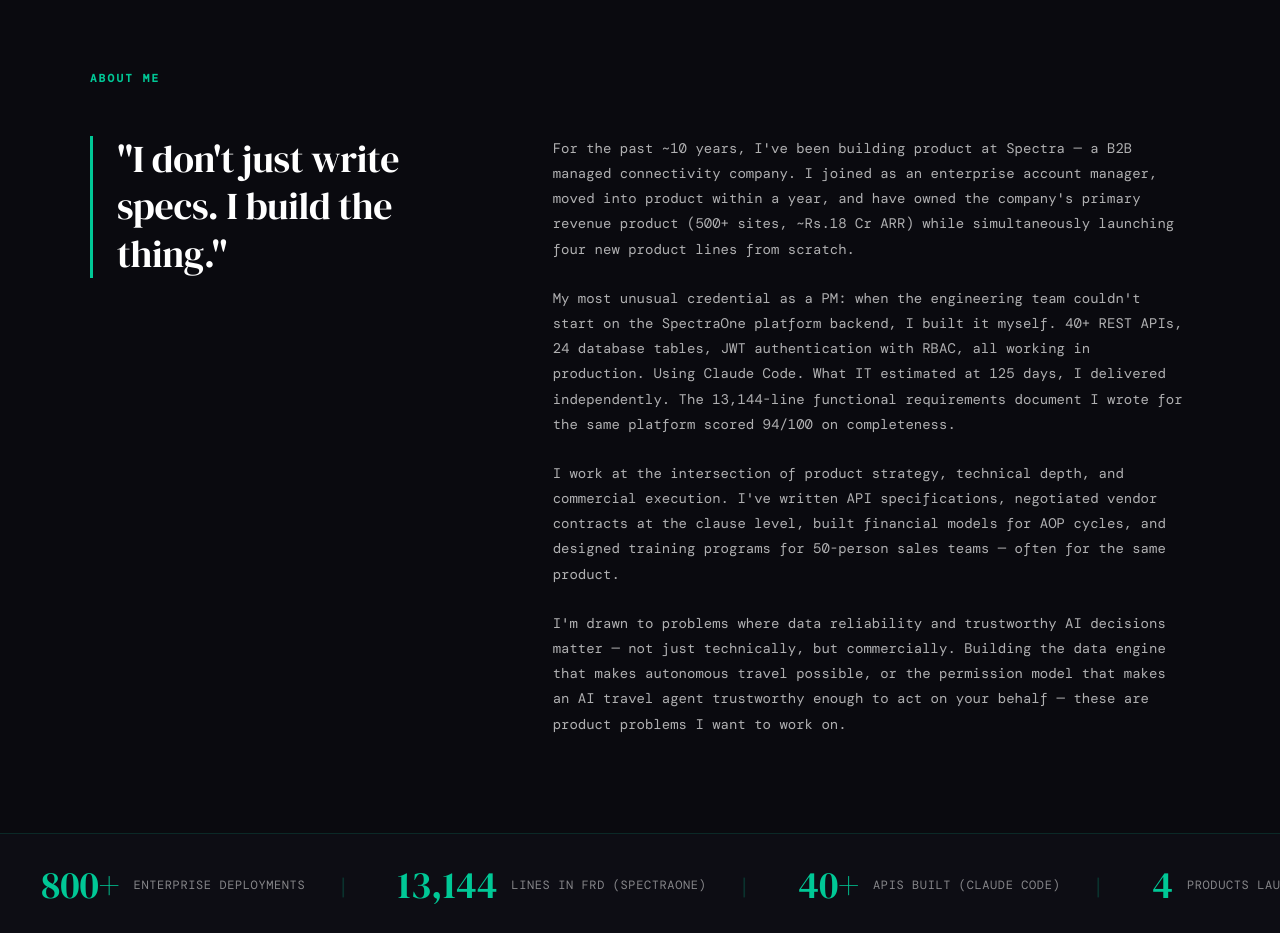
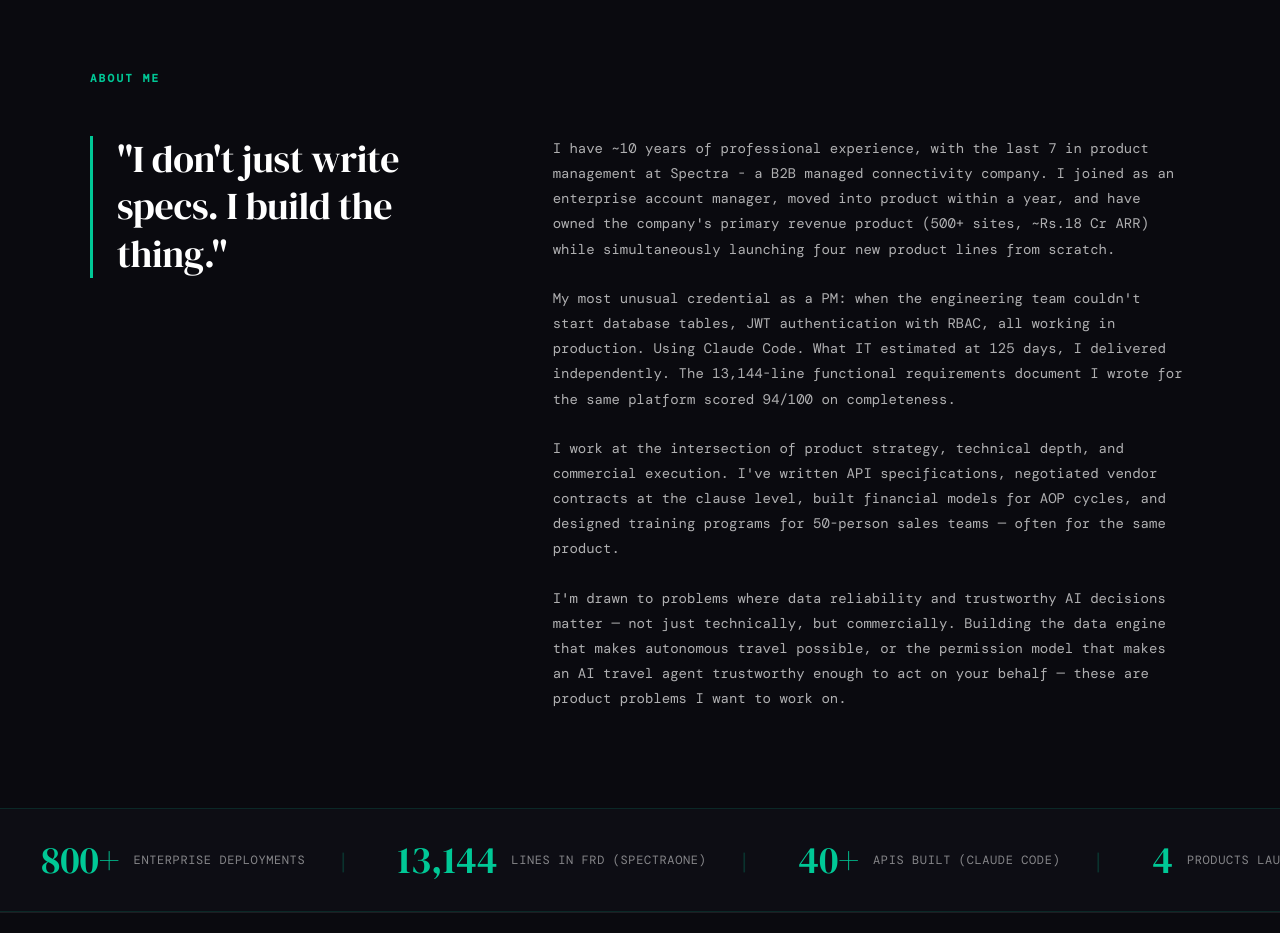
Before and after one commit to piyanshuofficial/piyanshu-portfolio, a Next.js app: page / in a window 1280 px wide. Shown: the part 1060-1993 px from the top of the page. Built offline with nearby package versions, Linux system fonts and the light colour scheme; a web font is replaced by a local one.

Commit message:
Update About Me section copy
Co-Authored-By: Claude Sonnet 4.6 <noreply@anthropic.com>

```diff
--- a/src/components/About.jsx
+++ b/src/components/About.jsx
@@ -17,35 +17,19 @@ export default function About() {
           {/* Right: narrative paragraphs */}
           <div className={styles.textCol}>
             <p className={styles.para}>
-              For the past ~10 years, I've been building product at Spectra — a B2B managed
-              connectivity company. I joined as an enterprise account manager, moved into
-              product within a year, and have owned the company's primary revenue product
-              (500+ sites, ~Rs.18 Cr ARR) while simultaneously launching four new product
-              lines from scratch.
+              I have ~10 years of professional experience, with the last 7 in product management at Spectra - a B2B managed connectivity company. I joined as an enterprise account manager, moved into product within a year, and have owned the company's primary revenue product (500+ sites, ~Rs.18 Cr ARR) while simultaneously launching four new product lines from scratch.
             </p>
 
             <p className={styles.para}>
-              My most unusual credential as a PM: when the engineering team couldn't start
-              on the SpectraOne platform backend, I built it myself. 40+ REST APIs, 24
-              database tables, JWT authentication with RBAC, all working in production.
-              Using Claude Code. What IT estimated at 125 days, I delivered independently.
-              The 13,144-line functional requirements document I wrote for the same platform
-              scored 94/100 on completeness.
+              My most unusual credential as a PM: when the engineering team couldn't start database tables, JWT authentication with RBAC, all working in production. Using Claude Code. What IT estimated at 125 days, I delivered independently. The 13,144-line functional requirements document I wrote for the same platform scored 94/100 on completeness.
             </p>
 
             <p className={styles.para}>
-              I work at the intersection of product strategy, technical depth, and commercial
-              execution. I've written API specifications, negotiated vendor contracts at the
-              clause level, built financial models for AOP cycles, and designed training
-              programs for 50-person sales teams — often for the same product.
+              I work at the intersection of product strategy, technical depth, and commercial execution. I've written API specifications, negotiated vendor contracts at the clause level, built financial models for AOP cycles, and designed training programs for 50-person sales teams — often for the same product.
             </p>
 
             <p className={styles.para}>
-              I'm drawn to problems where data reliability and trustworthy AI decisions
-              matter — not just technically, but commercially. Building the data engine that
-              makes autonomous travel possible, or the permission model that makes an AI
-              travel agent trustworthy enough to act on your behalf — these are product
-              problems I want to work on.
+              I'm drawn to problems where data reliability and trustworthy AI decisions matter — not just technically, but commercially. Building the data engine that makes autonomous travel possible, or the permission model that makes an AI travel agent trustworthy enough to act on your behalf — these are product problems I want to work on.
             </p>
           </div>
         </div>
```
